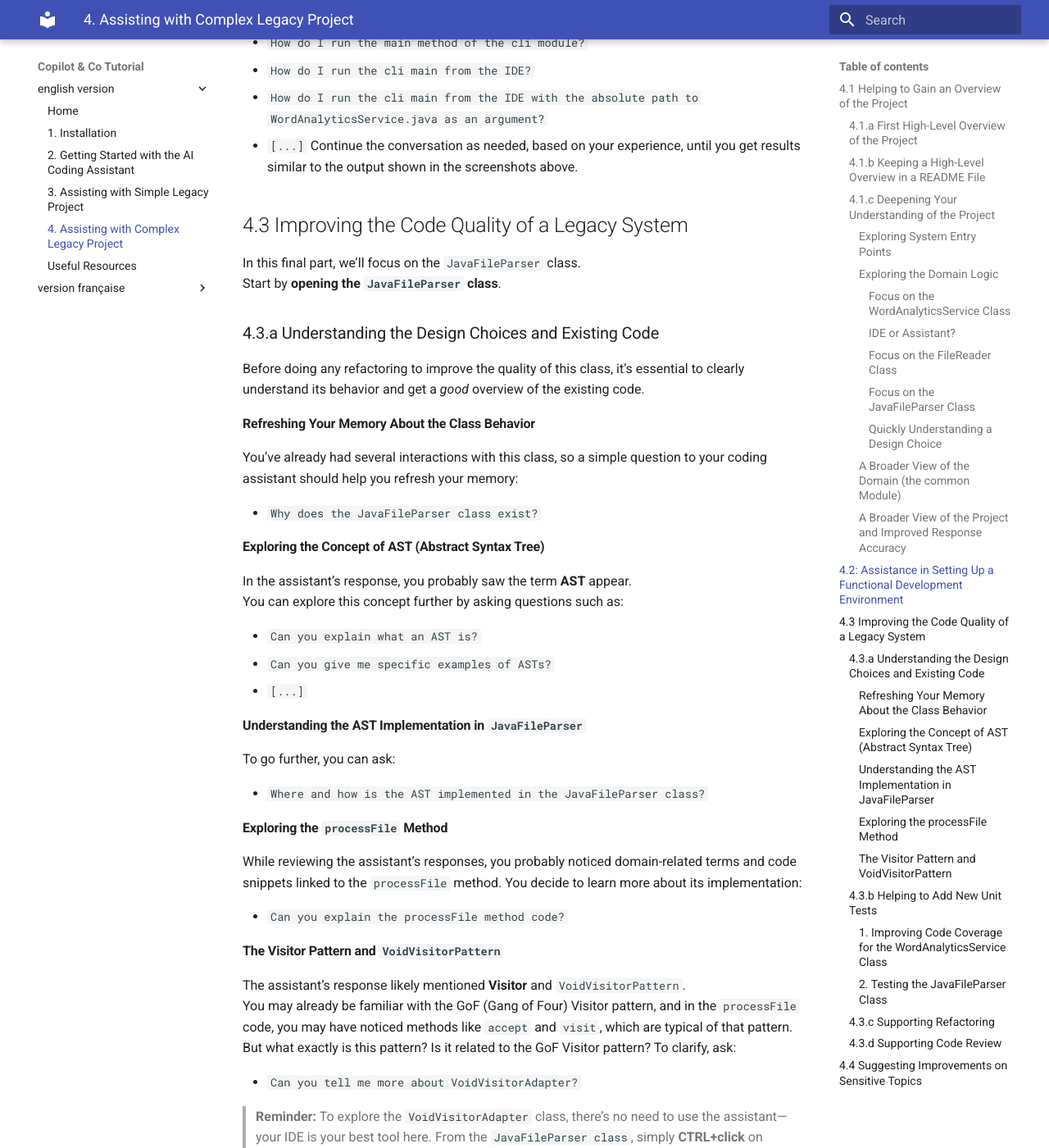
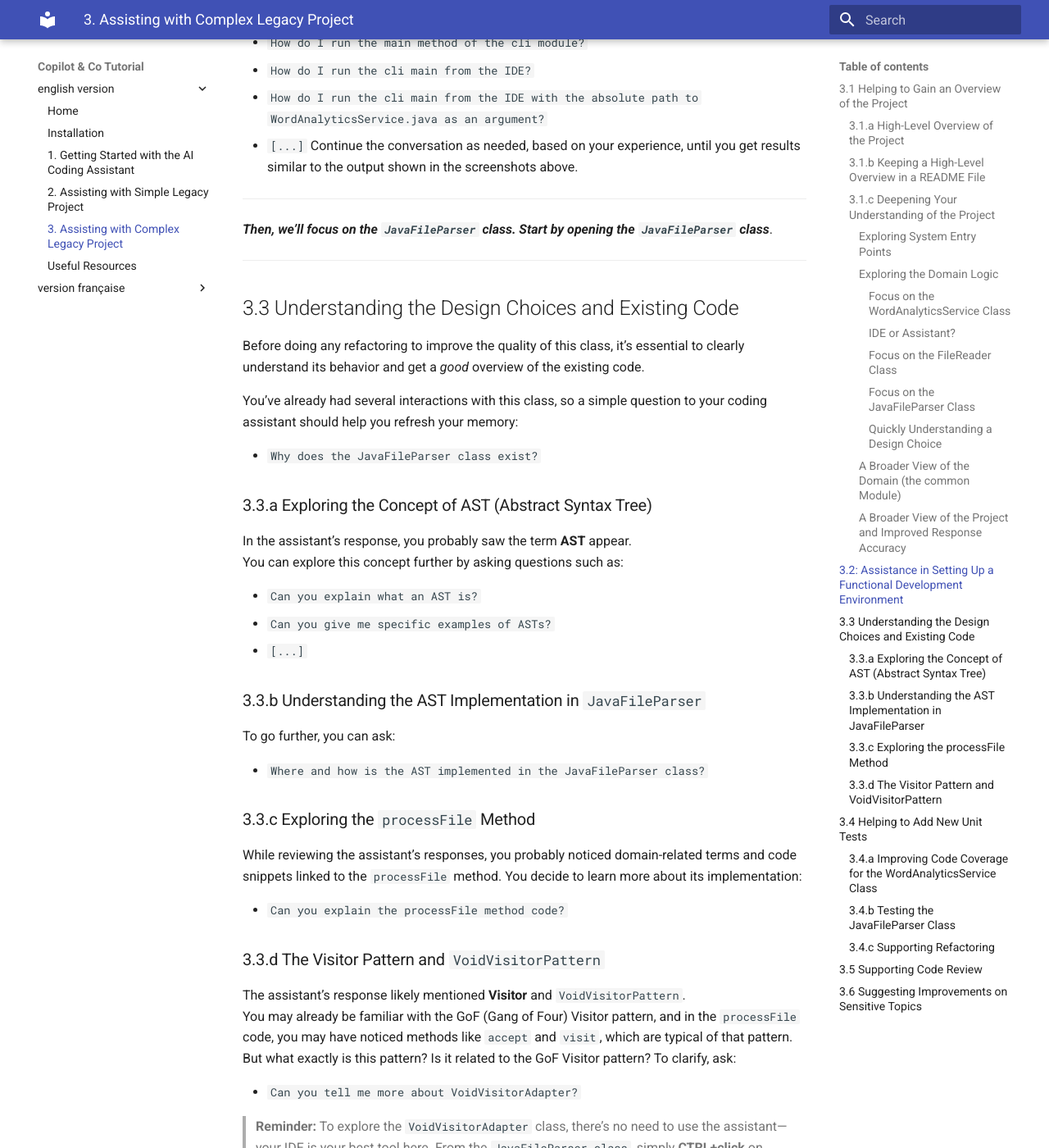
Before and after one commit to iblasquez/tuto-copilot-genai, an MkDocs documentation site: the page built from docs/en/3_ComplexLegacyProject.md, in a window 1280 px wide and 1400 px high, scrolled down 8321 px. Shown: the whole window at 82% size. Built offline with MkDocs 1.6.1 and Material for MkDocs 9.7.7, drawn with Linux system fonts in a browser that asks for light colours; some of the changed text lies outside the part shown.

```diff
--- a/docs/en/4_ComplexLegacyProject.md
+++ b/docs/en/3_ComplexLegacyProject.md
@@ -1,4 +1,4 @@
-# 4. Assisting with Working on Complex Legacy Projects
+# 3. Assisting with Working on Complex Legacy Projects
 
 In a recent article titled [Legacy Modernization meets GenAI](https://martinfowler.com/articles/legacy-modernization-gen-ai.html), Martin Fowler wrote:
 
@@ -20,9 +20,9 @@ For now, simply open the project in your IDE.
 To get an overview of the code, there is no need to compile or build the project yet (we’ll get to that later).
 Just have the code in front of you with the Copilot chat open—and let yourself be guided.
 
-## 4.1 Helping to Gain an Overview of the Project
+## 3.1 Helping to Gain an Overview of the Project
 
-### 4.1.a First High-Level Overview of the Project
+### 3.1.a High-Level Overview of the Project
 
 After opening the AI coding assistant chat in your IDE, you can interact with it, using more or less detail as shown earlier.
 
@@ -51,7 +51,7 @@ The answer will likely be more detailed than before, because as the conversation
   `What do you think is the domain context of this application?`
   `What is this application used for?`
 
-### 4.1.b Keeping a High-Level Overview in a README File
+### 3.1.b Keeping a High-Level Overview in a README File
 
 In a collaborative project, the `README` file is essential for providing an overview and helping contributors get familiar with the project quickly.
 The project you just cloned doesn’t have one? No problem—ask the assistant to generate a `README` based on what it has *seen* in the project.
@@ -60,7 +60,7 @@ For example, you can use the following prompt:
 
 > **Note:** *At this stage, you're just exploring the project with your AI coding assistant, not trying to modify the code. If you later decide to include a `README` in the project, you can reuse the same prompt. Thanks to the many interactions you’ll have had by then, the generated `README` will be even more detailed and relevant.*
 
-### 4.1.c Deepening Your Understanding of the Project
+### 3.1.c Deepening Your Understanding of the Project
 
 To gain a deeper understanding, continue to ask and challenge the assistant about the system’s entry points and some of the domain classes in the application.
 
@@ -238,7 +238,7 @@ If you start a new session, the assistant will lose the knowledge it gained abou
 As of now, there is no long-term memory or **RAG** (Retrieval-Augmented Generation) in coding assistants.
 Still, improvements are likely on the way, as shown by the recent introduction of memory features between conversations in some versions of ChatGPT.
 
-## 4.2: Assistance in Setting Up a Functional Development Environment
+## 3.2: Assistance in Setting Up a Functional Development Environment
 
 So far, the AI coding assistant has only helped you understand how the existing code works—without checking whether the code actually compiles and runs.
 If you want to go further (refactor the code, add new features, etc.), you'll need to compile and run the project in your preferred IDE.
@@ -262,22 +262,21 @@ If needed, feel free to ask for help using questions like:
 - `How do I run the cli main from the IDE with the absolute path to WordAnalyticsService.java as an argument?`
 - `[...]` Continue the conversation as needed, based on your experience, until you get results similar to the output shown in the screenshots above.
 
-## 4.3 Improving the Code Quality of a Legacy System
+---
 
-In this final part, we’ll focus on the `JavaFileParser` class.
-Start by **opening the `JavaFileParser` class**.
+***Then, we’ll focus on the `JavaFileParser` class. Start by opening the `JavaFileParser` class***.
 
-### 4.3.a Understanding the Design Choices and Existing Code
+---
+
+## 3.3 Understanding the Design Choices and Existing Code
 
 Before doing any refactoring to improve the quality of this class, it’s essential to clearly understand its behavior and get a *good* overview of the existing code.
-
-#### Refreshing Your Memory About the Class Behavior
 
 You’ve already had several interactions with this class, so a simple question to your coding assistant should help you refresh your memory:
 
 - `Why does the JavaFileParser class exist?`
 
-#### Exploring the Concept of AST (Abstract Syntax Tree)
+### 3.3.a Exploring the Concept of AST (Abstract Syntax Tree)
 
 In the assistant’s response, you probably saw the term **AST** appear.
 You can explore this concept further by asking questions such as:
@@ -286,20 +285,20 @@ You can explore this concept further by asking questions such as:
 - `Can you give me specific examples of ASTs?`
 - `[...]`
 
-#### Understanding the AST Implementation in `JavaFileParser`
+### 3.3.b Understanding the AST Implementation in `JavaFileParser`
 
 To go further, you can ask:
 
 - `Where and how is the AST implemented in the JavaFileParser class?`
 
-#### Exploring the `processFile` Method
+### 3.3.c Exploring the `processFile` Method
 
 While reviewing the assistant’s responses, you probably noticed domain-related terms and code snippets linked to the `processFile` method.
 You decide to learn more about its implementation:
 
 - `Can you explain the processFile method code?`
 
-#### The Visitor Pattern and  `VoidVisitorPattern`
+### 3.3.d The Visitor Pattern and  `VoidVisitorPattern`
 
 The assistant’s response likely mentioned **Visitor** and `VoidVisitorPattern`.
 You may already be familiar with the GoF (Gang of Four) Visitor pattern, and in the `processFile` code, you may have noticed methods like `accept` and `visit`, which are typical of that pattern.
@@ -314,9 +313,9 @@ You’ll be able to see all its visit methods, and observe that it implements `V
 
 After this discussion, the implementation of the `processFile` method should appear clearer and more understandable.
 
-### 4.3.b Helping to Add New Unit Tests
+## 3.4 Helping to Add New Unit Tests
 
-#### 1. Improving Code Coverage for the `WordAnalyticsService` Class
+### 3.4.a Improving Code Coverage for the `WordAnalyticsService` Class
 
 - Expand the test branch (`src/test/...`) in the `common` module to check whether there is already a `WordAnalyticsServiceTest` class.
 
@@ -337,7 +336,7 @@ Ask your assistant to help you cover this method—for example, by using the com
 - Run the tests again (and if one fails due to a `null` value, simply remove it), then rerun the code coverage analysis.
 You should see an increase in coverage—at the method, line, and branch levels—thanks to the newly added tests.
 
-#### 2. Testing the `JavaFileParser` Class
+### 3.4.b Testing the `JavaFileParser` Class
 
 - Go back to the test branch (`src/test/...`) of the `common` module and note that the `JavaFileParser` class does not yet have an associated test class.
 
@@ -409,7 +408,7 @@ Maybe you were lucky enough to get working unit tests on the first try—or mayb
 Your assistant can help you learn more by asking:
 `Can you tell me more about @TempDir?`
 
-### 4.3.c Supporting Refactoring
+### 3.4.c Supporting Refactoring
 
 Now that the behavior is covered by tests, you can safely consider a bit of refactoring.
 To do this, ask the assistant to suggest improvements using the following commands:
@@ -426,7 +425,7 @@ To do this, ask the assistant to suggest improvements using the following comman
 
 In both cases, the assistant will suggest changes—but it’s up to you to decide whether to apply them to your code (that’s where your **judgment** comes in).
 
-### 4.3.d Supporting Code Review
+## 3.5 Supporting Code Review
 
 Even without a full test harness in place, you can ask your coding assistant to suggest refactorings for code snippets—regardless of their size.
 
@@ -458,7 +457,7 @@ When you start asking code quality–related questions, your assistant may also
 
 Even if these questions aren’t automatically suggested by the assistant at the exact moment you need them, it’s always useful to keep them in mind **as a prompt toolbox to improve your code quality anytime**.
 
-## 4.4 Suggesting Improvements on Sensitive Topics
+## 3.6 Suggesting Improvements on Sensitive Topics
 
 To wrap up this tutorial, it might be interesting to challenge your coding assistant with sensitive topics—especially those outside your area of expertise.
 
--- a/mkdocs.yml
+++ b/mkdocs.yml
@@ -13,10 +13,10 @@ theme:
 nav:
   - english version:
       - Home: en/index.md
-      - 1. Installation: en/1_Installation.md
-      - 2. Getting Started with the AI Coding Assistant : en/2_GettingStarted.md
-      - 3. Assisting with Simple Legacy Project : en/3_SimpleLegacyProject.md
-      - 4. Assisting with Complex Legacy Project : en/4_ComplexLegacyProject.md
+      - Installation: en/Installation.md
+      - 1. Getting Started with the AI Coding Assistant : en/1_GettingStarted.md
+      - 2. Assisting with Simple Legacy Project : en/2_SimpleLegacyProject.md
+      - 3. Assisting with Complex Legacy Project : en/3_ComplexLegacyProject.md
       - Useful Resources : en/Resources.md
   - version française:
       - Accueil: fr/index.md
```
Also changed, not shown: docs/en/2_SimpleLegacyProject.md (renamed from docs/en/3_SimpleLegacyProject.md, +46 -44 lines), docs/en/Installation.md (renamed from docs/en/1_Installation.md, +3 -3 lines), docs/en/index.md (+8 -8 lines), docs/en/1_GettingStarted.md (renamed from docs/en/2_GettingStarted.md).
